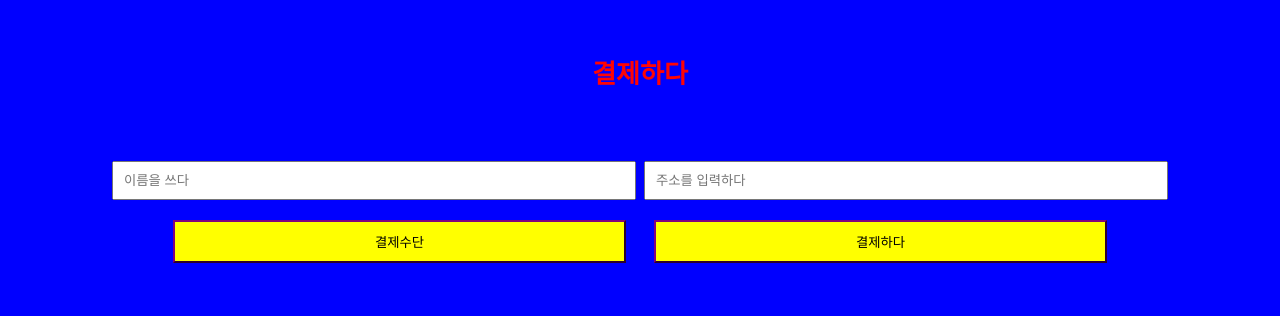
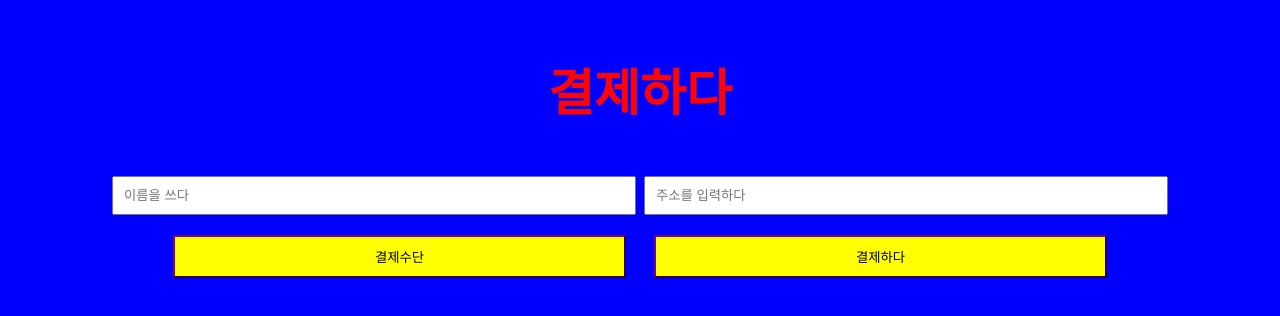
Before and after one commit to BigMoon1215/alienstorecounterr, a plain HTML site: page index.html in a window 1280 px wide. Shown: the part 246-562 px from the top of the page. Drawn offline with Linux system fonts and the light colour scheme.

Commit message:
Update index.html

```diff
--- a/index.html
+++ b/index.html
@@ -12,7 +12,8 @@
             padding: 20px;
         }
         h1 {
-            margin-bottom: 40px;
+            font-size: 50px;
+            margin-bottom: 20px;
             color: #ff0404;
         }
         form {
```
